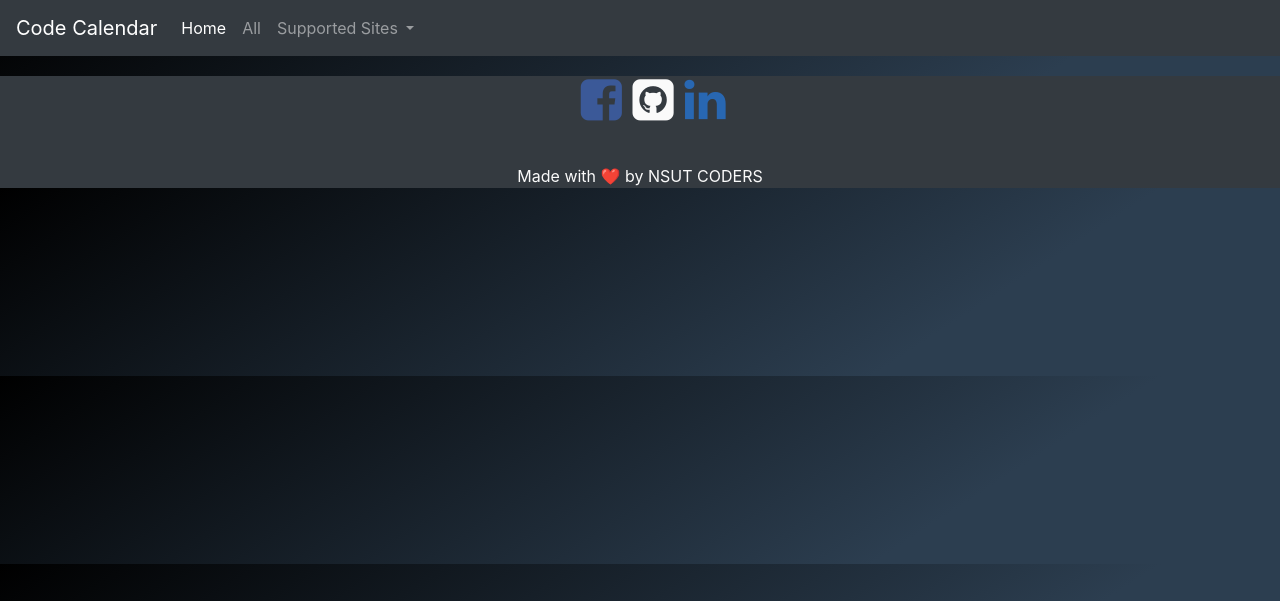
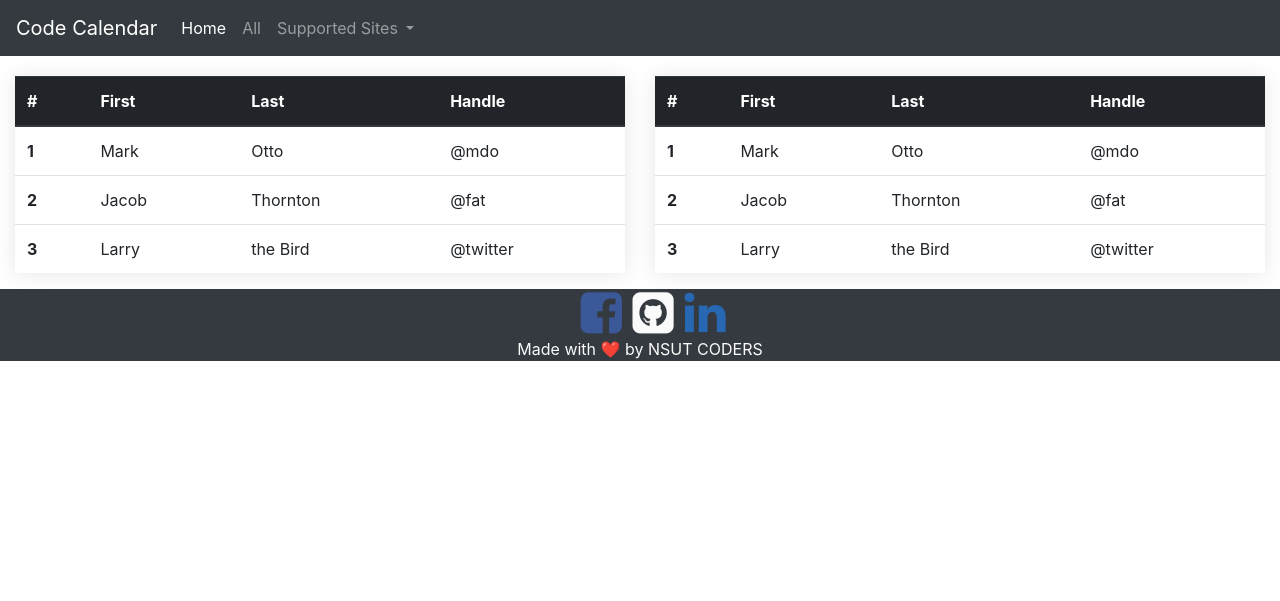
Before and after one commit to keshav25201/code_calendar, a Django app: page / in a window 1280 px wide. Shown: the top 601 px of the page. Run offline with Django 3.2, Linux system fonts and the light colour scheme; some libraries are stand-ins or nearby versions.

Commit message:
added tables in home page

```diff
--- a/Kode_calendar/templates/Kode_calendar/home.html
+++ b/Kode_calendar/templates/Kode_calendar/home.html
@@ -2,4 +2,71 @@
 
 {% block content %}
 
+<div class="row">
+    <div class="col-md-6">
+        <table class="table">
+            <thead class="thead-dark">
+                <tr>
+                    <th scope="col">#</th>
+                    <th scope="col">First</th>
+                    <th scope="col">Last</th>
+                    <th scope="col">Handle</th>
+                </tr>
+            </thead>
+            <tbody>
+                <tr>
+                    <th scope="row">1</th>
+                    <td>Mark</td>
+                    <td>Otto</td>
+                    <td>@mdo</td>
+                </tr>
+                <tr>
+                    <th scope="row">2</th>
+                    <td>Jacob</td>
+                    <td>Thornton</td>
+                    <td>@fat</td>
+                </tr>
+                <tr>
+                    <th scope="row">3</th>
+                    <td>Larry</td>
+                    <td>the Bird</td>
+                    <td>@twitter</td>
+                </tr>
+            </tbody>
+        </table>
+    </div>
+    <div class="col-md-6">
+        <table class="table">
+            <thead class="thead-dark">
+                <tr>
+                    <th scope="col">#</th>
+                    <th scope="col">First</th>
+                    <th scope="col">Last</th>
+                    <th scope="col">Handle</th>
+                </tr>
+            </thead>
+            <tbody>
+                <tr>
+                    <th scope="row">1</th>
+                    <td>Mark</td>
+                    <td>Otto</td>
+                    <td>@mdo</td>
+                </tr>
+                <tr>
+                    <th scope="row">2</th>
+                    <td>Jacob</td>
+                    <td>Thornton</td>
+                    <td>@fat</td>
+                </tr>
+                <tr>
+                    <th scope="row">3</th>
+                    <td>Larry</td>
+                    <td>the Bird</td>
+                    <td>@twitter</td>
+                </tr>
+            </tbody>
+        </table>
+    </div>
+</div>
+
 {% endblock %}
--- a/Kode_calendar/templates/Kode_calendar/navbar.html
+++ b/Kode_calendar/templates/Kode_calendar/navbar.html
@@ -6,7 +6,7 @@
 
 
 <nav class="navbar navbar-expand-lg navbar-dark bg-dark">
-    <a class="navbar-brand" href="#">Code Calendar</a>
+    <a class="navbar-brand" href="{% url 'home' %}">Code Calendar</a>
     <button class="navbar-toggler" type="button" data-toggle="collapse" data-target="#navbarSupportedContent"
         aria-controls="navbarSupportedContent" aria-expanded="false" aria-label="Toggle navigation">
         <span class="navbar-toggler-icon"></span>
--- a/static/css/main.css
+++ b/static/css/main.css
@@ -1,14 +1,10 @@
-.row {
-    margin-bottom: 40px;
-}
+/* .row {
+    margin-bottom: 20px;
+} */
 
 body {
-    background-color: #000000;
-    background-image: linear-gradient(
-        147deg,
-        #000000 0%,
-        #2c3e50 74%
-    );
+    background-color: #ebeff5;
+
     height: 100%;
     display: flex;
     flex-direction: column;
```
